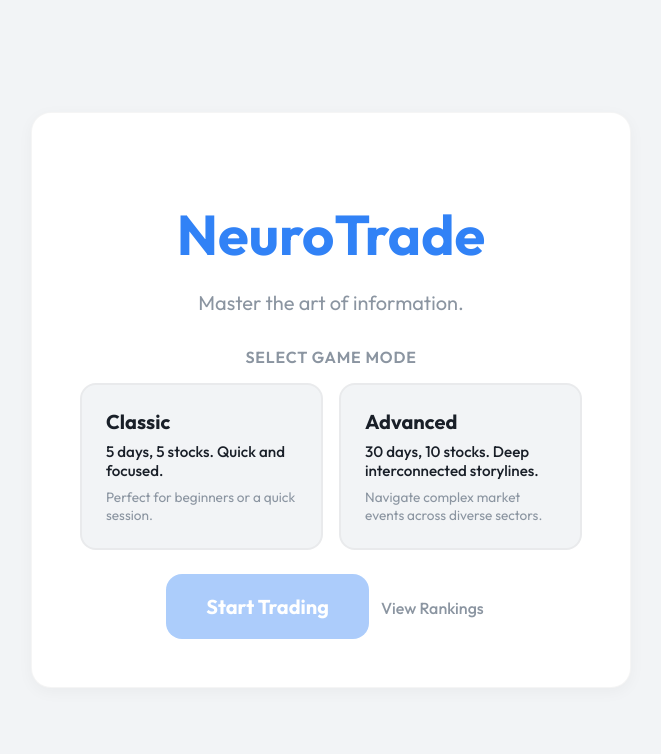
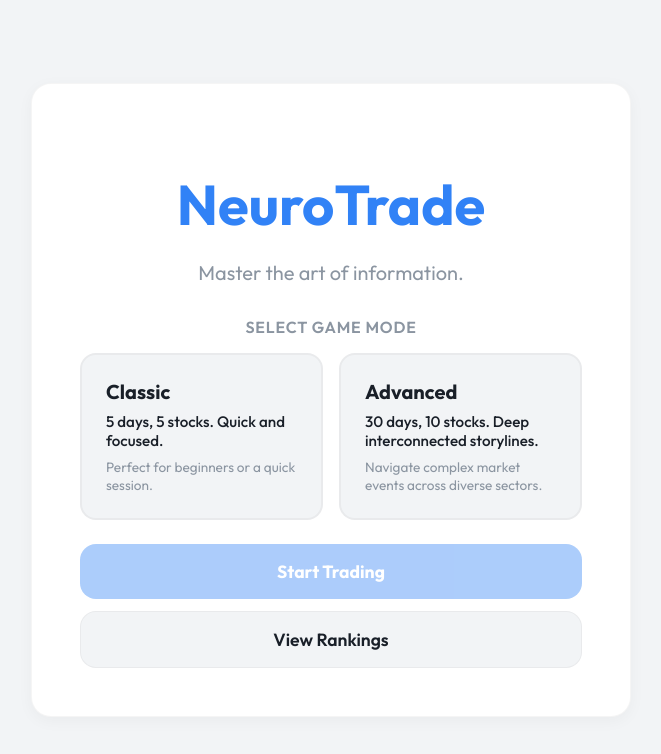
Before and after one commit to prgmr99/neuro-trade, a React (Vite) app: page / in a window 1280 px wide. Shown: the top 754 px of the page, without its empty margins (309-970 px from the left). Built offline with nearby package versions, Linux system fonts and the light colour scheme.

Commit message:
style: Group splash screen action buttons and update their visual styling.

```diff
--- a/src/App.tsx
+++ b/src/App.tsx
@@ -68,6 +68,7 @@ function App() {
             </div>
           )}
 
+          <div className="splash-actions">
             <button
               className="start-btn"
               onClick={startGame}
@@ -81,6 +82,7 @@ function App() {
             >
               {t('ranking.viewRankings')}
             </button>
+          </div>
         </div>
       </div>
     );
--- a/src/index.css
+++ b/src/index.css
@@ -131,17 +131,25 @@ body {
   color: var(--text-secondary);
 }
 
+.splash-actions {
+  display: flex;
+  flex-direction: column;
+  gap: 0.75rem;
+  margin-top: 0.5rem;
+}
+
 .start-btn {
   background: var(--accent-color);
   color: white;
   border: none;
-  padding: 1.25rem 2.5rem;
-  font-size: 1.25rem;
+  padding: 1rem 2.5rem;
+  font-size: 1.1rem;
   border-radius: 16px;
   cursor: pointer;
   font-family: 'Outfit', sans-serif;
   font-weight: 700;
   transition: all 0.2s;
+  width: 100%;
 }
 
 .start-btn:disabled {
@@ -927,34 +935,41 @@ body {
 
 .skip-btn {
   background: transparent;
-  border: none;
+  border: 1px solid var(--border-color);
+  border-radius: 12px;
   color: var(--text-secondary);
   font-size: 0.9rem;
-  font-family: 'Outfit', sans-serif;
-  cursor: pointer;
-  padding: 0.5rem;
-  transition: color 0.2s;
-}
-
-.skip-btn:hover {
-  color: var(--text-primary);
-}
-
-.ranking-link-btn {
-  background: transparent;
-  border: none;
-  color: var(--text-secondary);
-  font-size: 1rem;
   font-family: 'Outfit', sans-serif;
   font-weight: 500;
   cursor: pointer;
-  padding: 0.75rem;
-  margin-top: 0.5rem;
-  transition: color 0.2s;
+  padding: 0.75rem 1.5rem;
+  width: 100%;
+  transition: all 0.2s;
+}
+
+.skip-btn:hover {
+  border-color: var(--accent-color);
+  color: var(--accent-color);
+}
+
+.ranking-link-btn {
+  background: var(--surface-light);
+  border: 1px solid var(--border-color);
+  border-radius: 16px;
+  color: var(--text-primary);
+  font-size: 1.1rem;
+  font-family: 'Outfit', sans-serif;
+  font-weight: 600;
+  cursor: pointer;
+  padding: 1rem 2.5rem;
+  transition: all 0.2s;
+  width: 100%;
 }
 
 .ranking-link-btn:hover {
+  border-color: var(--accent-color);
   color: var(--accent-color);
+  background: var(--surface-color);
 }
 
 /* Ranking Board */
@@ -1370,11 +1385,7 @@ body {
     padding: 1.25rem;
   }
 
-  .start-btn {
-    padding: 1rem 2rem;
-    font-size: 1.1rem;
-    width: 100%;
-  }
+
 
   /* News feed */
   .newsfeed-header {
```
Lines whose indentation alone changed are shown as unchanged.
